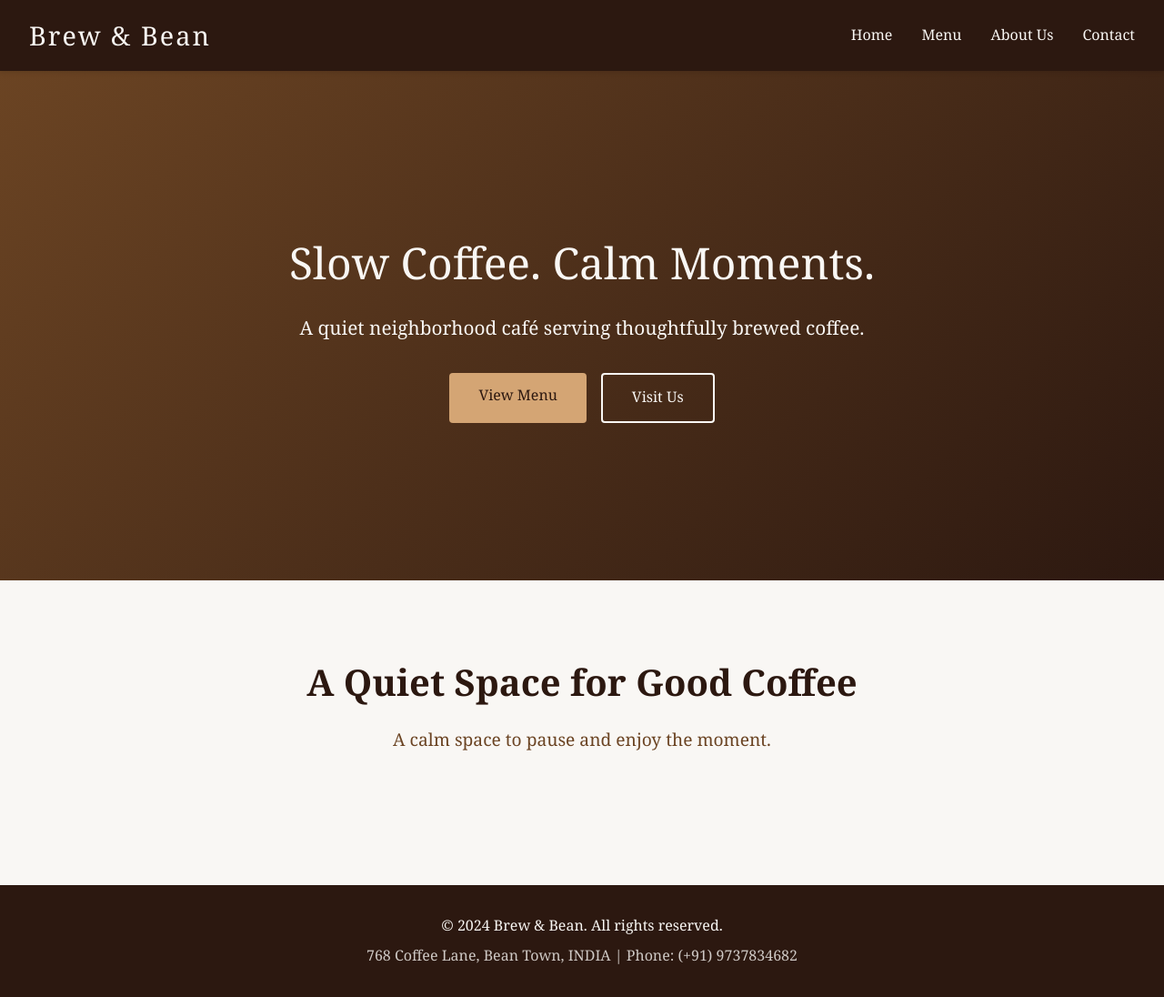
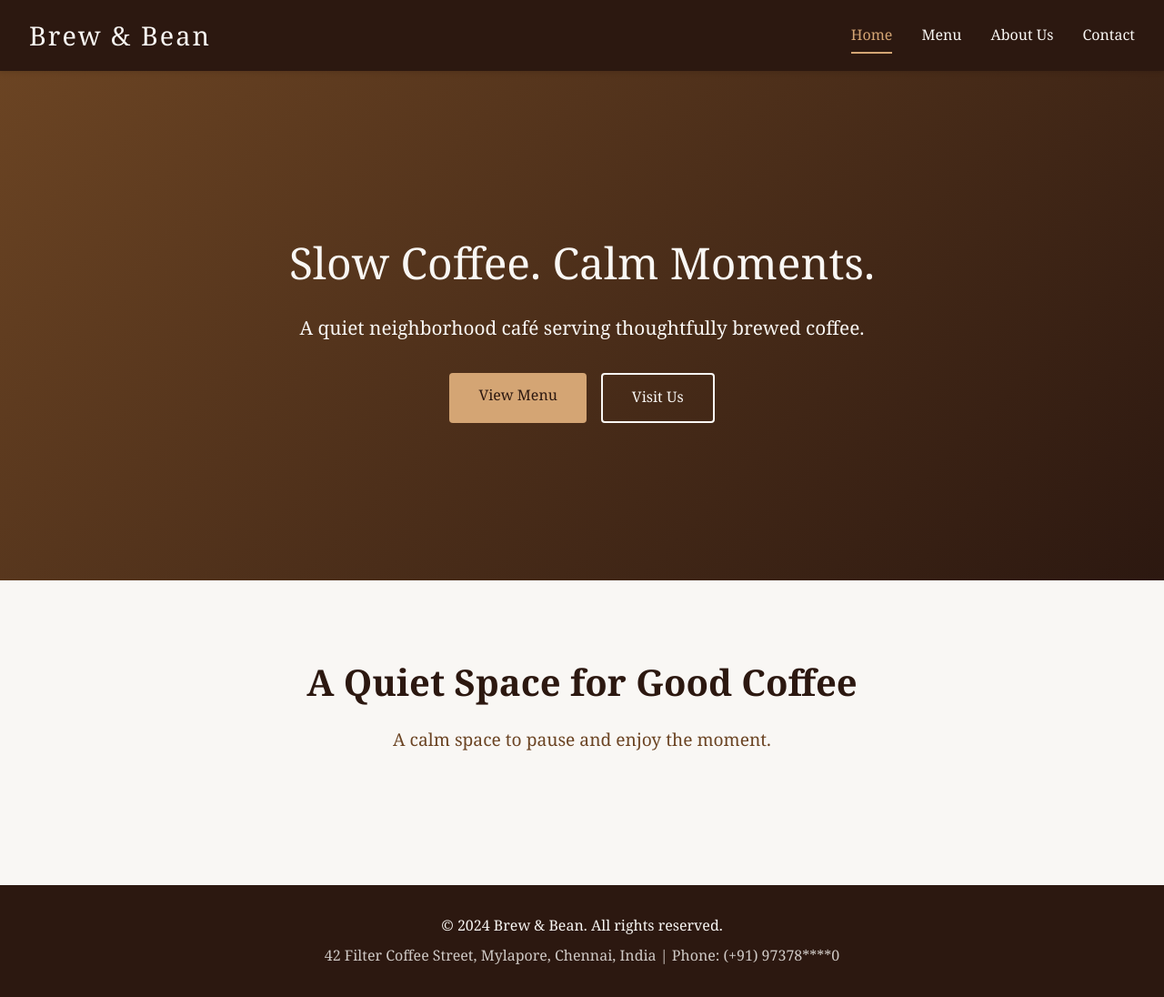
Before and after one commit to Pavithra-1685/brew-bean, a plain HTML site: page index.html in a window 1280 px wide. Shown: the whole page at 91% size. Drawn offline with Linux system fonts and the light colour scheme.

Commit message:
Update index.html

```diff
--- a/index.html
+++ b/index.html
@@ -12,7 +12,7 @@
         <button class="menu-toggle" aria-label="Toggle navigation">☰</button>
         <nav class="navigation">
             <ul>
-                <li><a href="home.html" class="nav-link active">Home</a></li>
+                <li><a href="index.html" class="nav-link active">Home</a></li>
                 <li><a href="menu.html" class="nav-link">Menu</a></li>
                 <li><a href="about.html" class="nav-link">About Us</a></li>
                 <li><a href="contact.html" class="nav-link">Contact</a></li>
@@ -41,7 +41,7 @@
     <footer class="site-footer">
         <p>&copy; 2024 Brew & Bean. All rights reserved.</p>
         <address>
-            768 Coffee Lane, Bean Town, INDIA | Phone: (+91) 9737834682
+           42 Filter Coffee Street,  Mylapore, Chennai, India | Phone: (+91) 97378****0
         </address>
     </footer>
 
```
